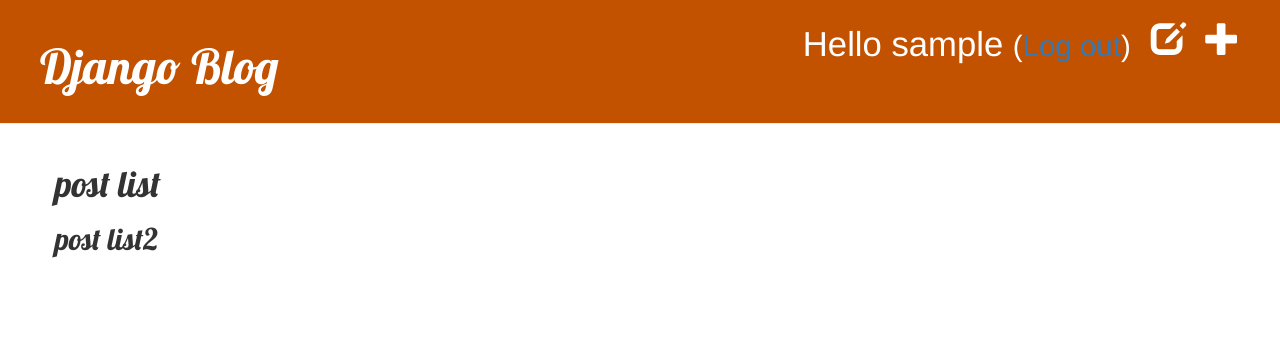
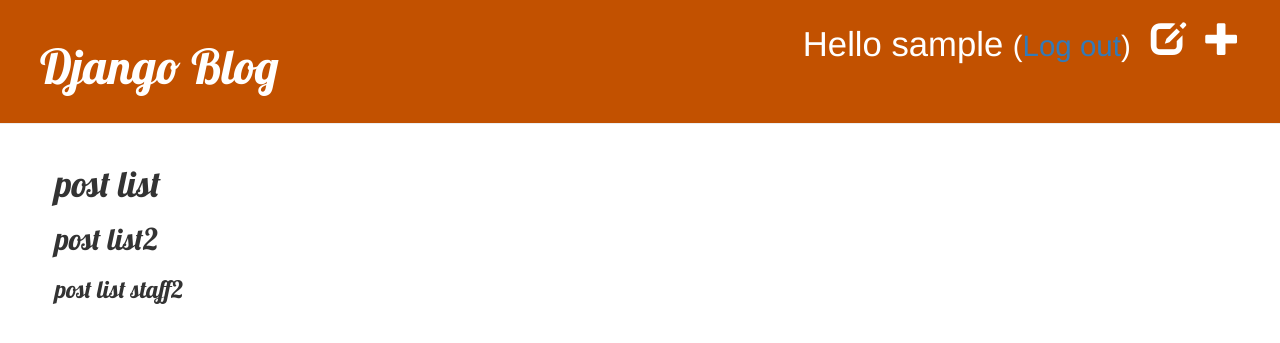
Before and after one commit to vineeth0791/django-sqlite-blog, a Django app: page / in a window 1280 px wide. Shown: the top 343 px of the page. Run offline with Django 3.2, Linux system fonts and the light colour scheme; the visitor is signed in with stand-in values (Sample User, id 1); data that the repository does not hold is empty; some libraries are stand-ins or nearby versions.

Commit message:
2 new changes by staff2

```diff
--- a/blog/templates/blog/post_list.html
+++ b/blog/templates/blog/post_list.html
@@ -3,7 +3,7 @@
 {% block content %}
 <h1> post list </h1>
 <h2> post list2 </h1>
-
+<h3> post list staff2 </h4>
 
     {% for post in posts %}
 
@@ -20,6 +20,6 @@
 
             <a href="{% url 'post_detail' pk=post.pk %}">Comments: {{ post.approved_comments.count }} </a>
         </div>
-        <h1> end of the block <h1>
+
     {% endfor %}
 {% endblock %}
```
